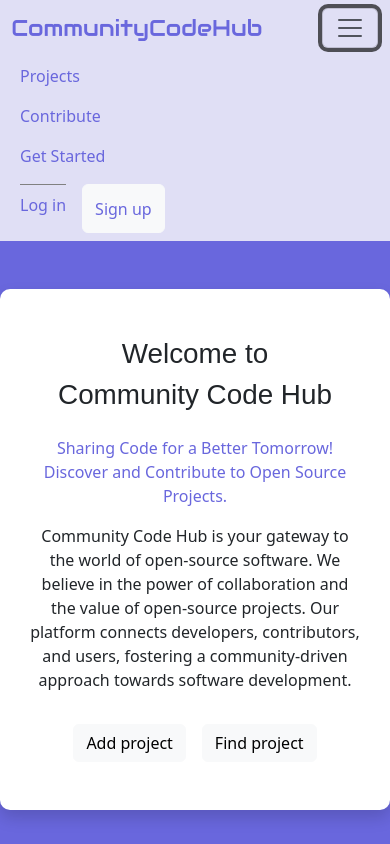
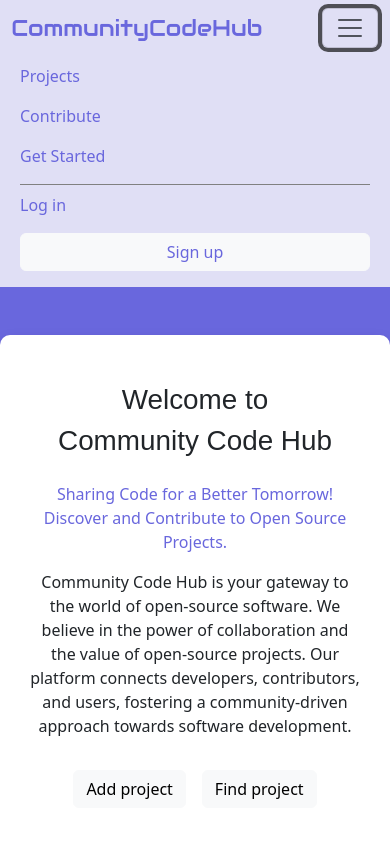
Before and after one commit to DeVinczi/NasaHacka1on-NET7, a React (Create React App) app in the folder NasaHacka1on/ClientApp/: page / in a window 390 px wide. Both pictures are taken after a click on the button "Toggle navigation". Shown: the top 844 px of the page. Built offline with nearby package versions, Linux system fonts and the light colour scheme.

Commit message:
#19 opened for judges

```diff
--- a/NasaHacka1on/ClientApp/src/index.css
+++ b/NasaHacka1on/ClientApp/src/index.css
@@ -422,10 +422,24 @@ a,
     .borderline {
         border-right: none;
         border-top: solid 1px gray;
+
+    }
+    .boredline-sec{
+        border-top: solid 0px gray;
+    }
+    .moja{
+        flex-direction:column;
+        margin-bottom:0.5rem;
+    }
+    .moja-2{
+        width:20%;
     }
 }
-@media(min-width:970px){
+@media(min-width:980px){
     .logout-line {
         border-top: solid 0px gray !important;
     }
+    .borderline-sec{
+        border-right: solid 1px gray;
+    }
 }
--- a/NasaHacka1on/ClientApp/src/pages/auth/Login.jsx
+++ b/NasaHacka1on/ClientApp/src/pages/auth/Login.jsx
@@ -50,6 +50,8 @@ const Login = () => {
 
     const user = { email, password };
     const response = authService.login(user);
+
+      const email = {}
 
     resetEmailInput();
     resetPasswordInput();
--- a/NasaHacka1on/ClientApp/src/pages/root/Navigation.jsx
+++ b/NasaHacka1on/ClientApp/src/pages/root/Navigation.jsx
@@ -80,7 +80,7 @@ const Navigation = () => {
                                 </NavLink>
                             </li>
                         </ul>
-                        <div className={cookieAuth ? "d-none" : "d-flex"}>
+                        <div className={cookieAuth ? "d-none" : "d-flex moja"}>
                             <ul className="navbar-nav mb-2 mb-lg-0 mx-2">
                                 <li className="nav-item borderline">
                                     <NavLink className="nav-link" to="/log-in">
@@ -88,7 +88,7 @@ const Navigation = () => {
                                     </NavLink>
                                 </li>
                             </ul>
-                            <button type="button" className="btn btn-light button-color ms-lg-2 mx-2">
+                            <button type="button" className="btn btn-light  button-color ms-lg-2 mx-2">
                                 <NavLink className="nav-link" to="/sign-up">
                                     Sign up
                                 </NavLink>
@@ -96,13 +96,6 @@ const Navigation = () => {
 
                         </div>
                         <div className={cookieAuth ? "logout-line d-flex" : "d-none"}>
-                            <ul className="navbar-nav mb-2 mb-lg-0 mx-2">
-                                <li className="nav-item borderline">
-                                    <NavLink className="nav-link" to={cookieAuth ? "/my-account":"/log-in"}>
-                                        My Account
-                                    </NavLink>
-                                </li>
-                            </ul>
                             <button type="button" className="mt-2 btn btn-light button-color mt-lg-0 mx-2">
                                         <NavLink className="nav-link" to="/signout">
                                             Log-out
--- a/NasaHacka1on/ClientApp/src/services/auth.service.js
+++ b/NasaHacka1on/ClientApp/src/services/auth.service.js
@@ -46,7 +46,7 @@ class AuthService {
         });
 
         const responseData = await response.json();
-
+        window.location.reload();
         return responseData;
     }
 
```
Also changed, not shown: 1 other file (tests, documents, lock files or other folders).
